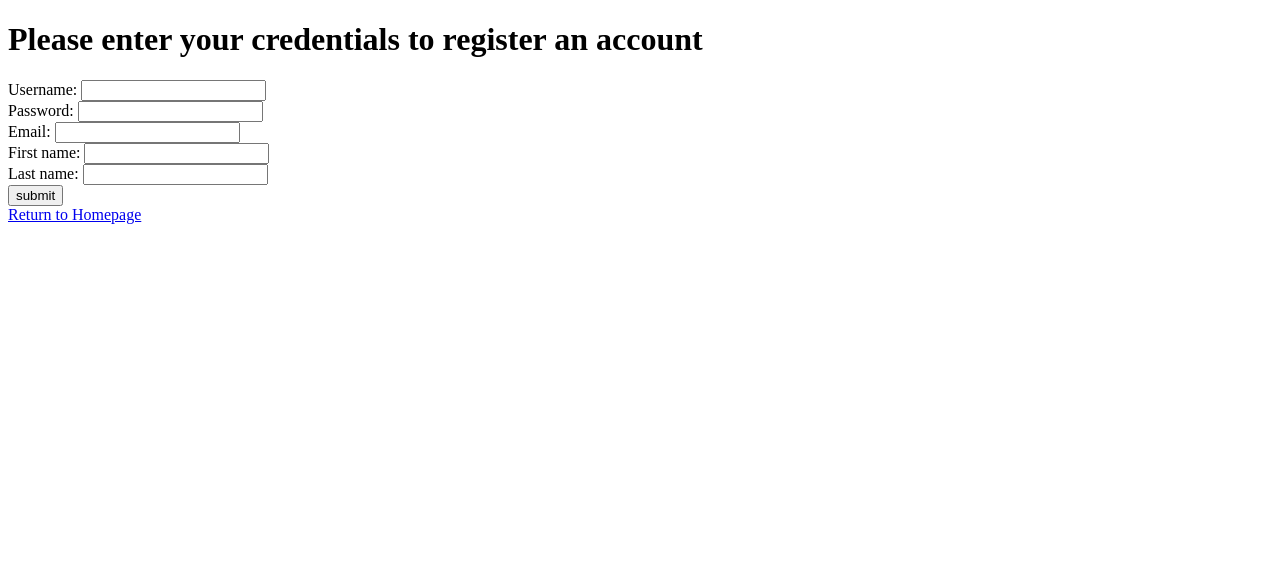
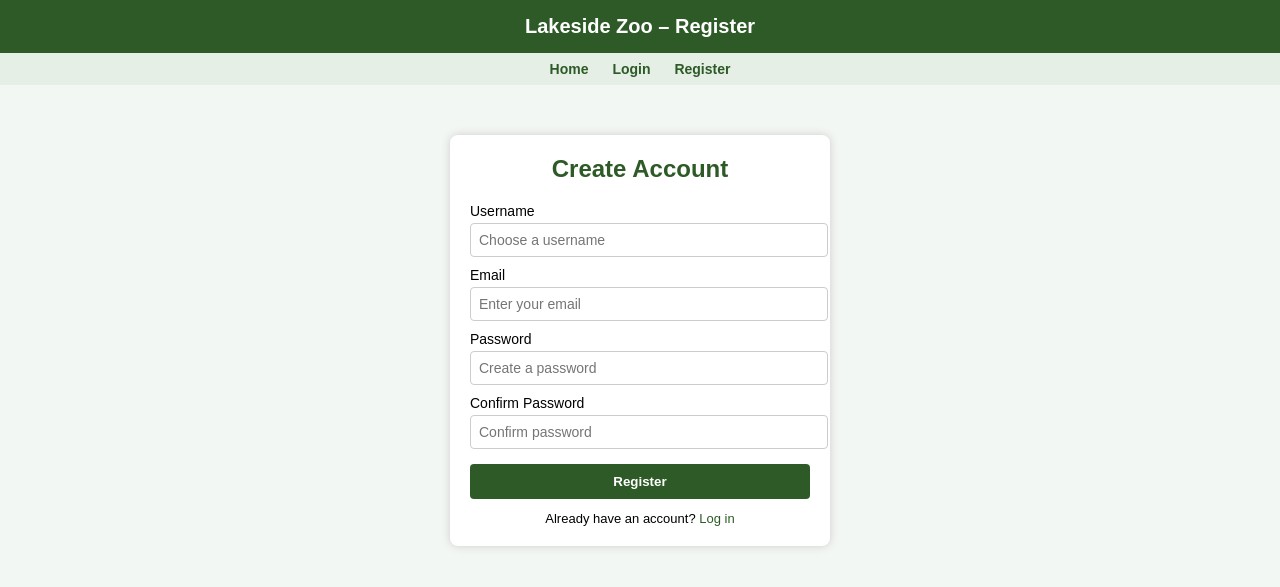
Before and after one commit to brucethao/DatabaseProject, a Django app: page /register/ in a window 1280 px wide. Shown: the top 587 px of the page. Run offline with Django 5.2, Linux system fonts and the light colour scheme.

Commit message:
Merge remote changes

```diff
--- a/templates/register.html
+++ b/templates/register.html
@@ -2,24 +2,141 @@
 <html lang="en">
 <head>
     <meta charset="UTF-8">
-    <title>Title</title>
+    <title>Zoo Register</title>
+    <style>
+        body {
+            margin: 0;
+            font-family: Arial, sans-serif;
+            background-color: #f3f7f3;
+        }
+
+        header {
+            background-color: #2d5a27;
+            color: white;
+            padding: 15px;
+            text-align: center;
+            font-size: 20px;
+            font-weight: bold;
+        }
+
+        .nav {
+            background-color: #e5efe5;
+            padding: 8px 0;
+            text-align: center;
+            font-size: 14px;
+        }
+
+        .nav a {
+            margin: 0 10px;
+            color: #2d5a27;
+            text-decoration: none;
+            font-weight: 600;
+        }
+
+        .nav a:hover {
+            text-decoration: underline;
+        }
+
+        .register-box {
+            width: 340px;
+            margin: 50px auto;
+            background-color: white;
+            border-radius: 8px;
+            padding: 20px;
+            box-shadow: 0 0 8px #cccccc;
+        }
+
+        .register-box h2 {
+            text-align: center;
+            margin-top: 0;
+            color: #2d5a27;
+        }
+
+        label {
+            display: block;
+            margin-top: 10px;
+            font-size: 14px;
+        }
+
+        input[type="text"],
+        input[type="password"],
+        input[type="email"] {
+            width: 100%;
+            padding: 8px;
+            margin-top: 4px;
+            border-radius: 4px;
+            border: 1px solid #cccccc;
+            font-size: 14px;
+        }
+
+        .register-btn {
+            width: 100%;
+            padding: 10px;
+            margin-top: 15px;
+            background-color: #2d5a27;
+            color: white;
+            border: none;
+            border-radius: 4px;
+            font-weight: bold;
+            cursor: pointer;
+        }
+
+        .register-btn:hover {
+            background-color: #23461f;
+        }
+
+        .links {
+            text-align: center;
+            margin-top: 12px;
+            font-size: 13px;
+        }
+
+        .links a {
+            color: #2d5a27;
+            text-decoration: none;
+        }
+
+        .links a:hover {
+            text-decoration: underline;
+        }
+    </style>
 </head>
 <body>
-    <h1>Please enter your credentials to register an account</h1>
-    <form action="{% url 'register' %}" method="POST">
-        {% csrf_token %}
-        <label>Username:</label>
-        <input type="text" name="username" required> <br>
-        <label>Password:</label>
-        <input type="password" name="password" required> <br>
-        <label>Email:</label>
-        <input type="email" name="email" required> <br>
-        <label>First name:</label>
-        <input type="text" name="first_name" required> <br>
-        <label>Last name:</label>
-        <input type="text" name="last_name" required> <br>
-        <input type="submit" value="submit">
+
+<header>
+    Lakeside Zoo – Register
+</header>
+
+<div class="nav">
+    <a href="homepage.html">Home</a>
+    <a href="login.html">Login</a>
+    <a href="register.html">Register</a>
+</div>
+
+<div class="register-box">
+    <h2>Create Account</h2>
+
+    <form action="#" method="post">
+        <!-- For Django: {% csrf_token %} -->
+        <label for="id_username">Username</label>
+        <input type="text" id="id_username" name="username" placeholder="Choose a username">
+
+        <label for="id_email">Email</label>
+        <input type="email" id="id_email" name="email" placeholder="Enter your email">
+
+        <label for="id_password1">Password</label>
+        <input type="password" id="id_password1" name="password1" placeholder="Create a password">
+
+        <label for="id_password2">Confirm Password</label>
+        <input type="password" id="id_password2" name="password2" placeholder="Confirm password">
+
+        <button type="submit" class="register-btn">Register</button>
     </form>
-    <a href="{% url 'home' %}"> Return to Homepage </a>
+
+    <div class="links">
+        Already have an account? <a href="login.html">Log in</a>
+    </div>
+</div>
+
 </body>
 </html>
```
